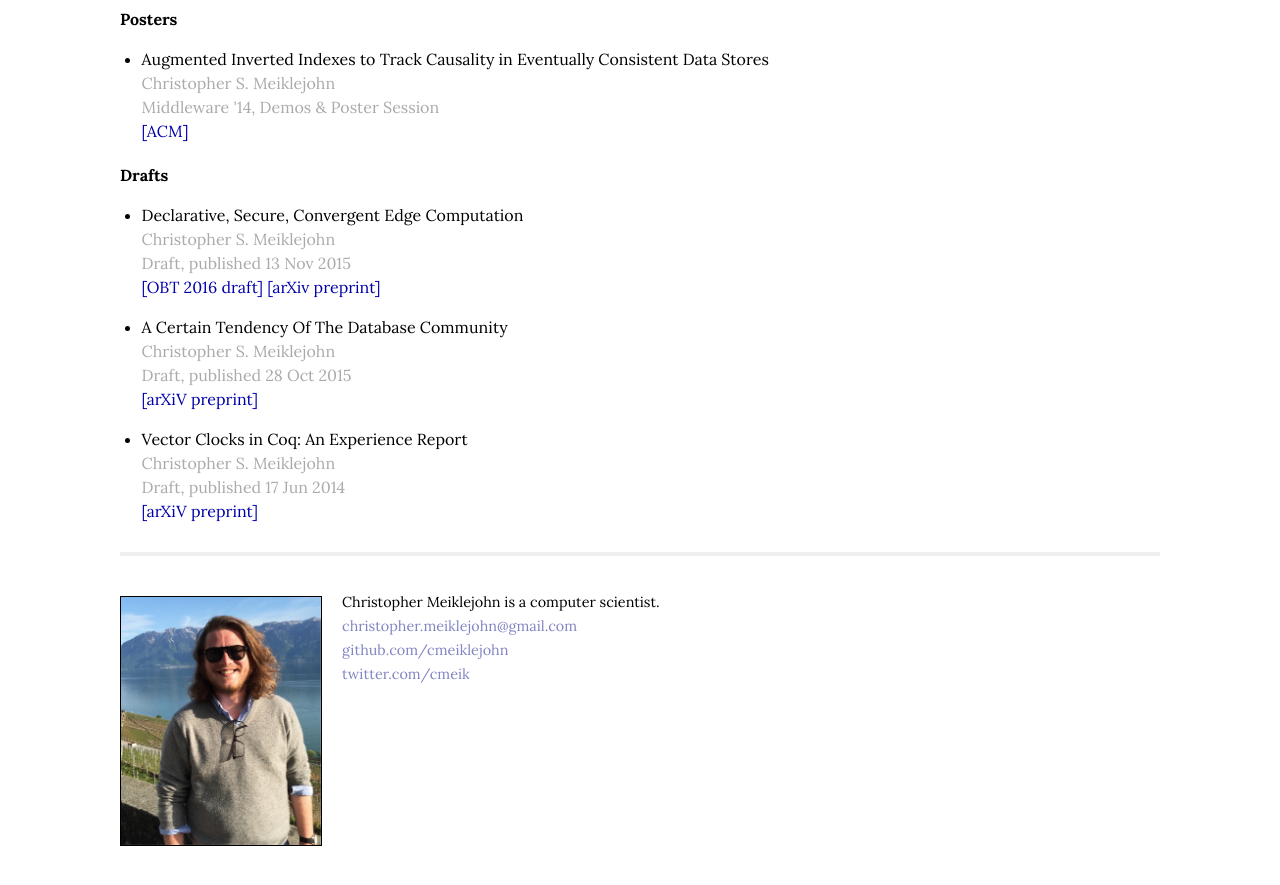
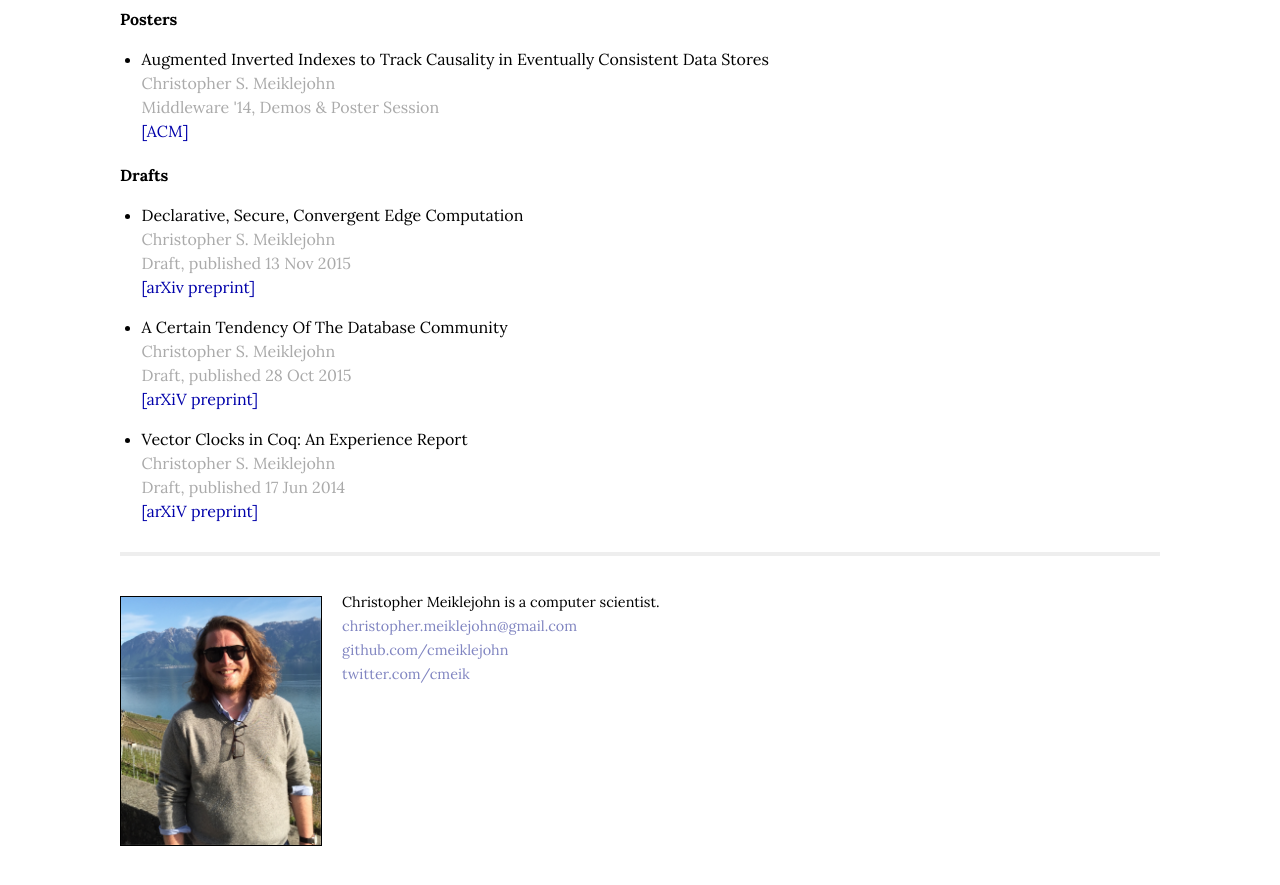
Before and after one commit to cmeiklejohn/cmeiklejohn.github.io, a Jekyll site: the page built from publications.html, in a window 1280 px wide and 900 px high, scrolled down 1541 px. Shown: the top 885 px of the window. Built offline with Jekyll 4.4.1, drawn with Linux system fonts in a browser that asks for light colours.

Commit message:
Remove original draft.

```diff
--- a/publications.html
+++ b/publications.html
@@ -141,7 +141,7 @@ title: Publications
         Declarative, Secure, Convergent Edge Computation
         <span class="author">Christopher S. Meiklejohn</span>
         <span class="date">Draft, published 13 Nov 2015</span>
-        <span><a href="http://christophermeiklejohn.com/publications/obt-2016-draft.pdf">[OBT 2016 draft]</a> <a href="http://arxiv.org/abs/1512.04898">[arXiv preprint]</a> </span>
+        <span> <a href="http://arxiv.org/abs/1512.04898">[arXiv preprint]</a> </span>
       </p>
     </li>
     <li>
```
